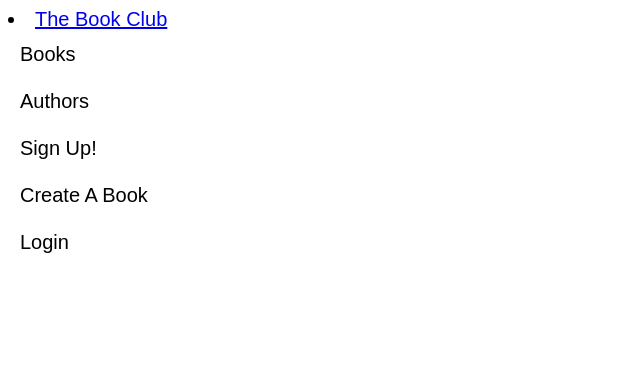
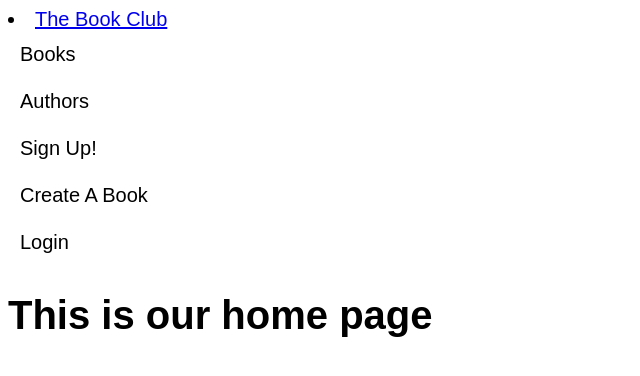
Before and after one commit to cjuanito797/TheBookClub, a Django app: page / in a window 1280 px wide. Shown: the top 376 px of the page, without its empty margins (0-640 px from the left). Run offline with Django 4.2, Linux system fonts and the light colour scheme.

Commit message:
Update home.html

```diff
--- a/library/templates/home.html
+++ b/library/templates/home.html
@@ -7,7 +7,10 @@
 
 </head>
 <body>
-    <li><a href="{% url 'library:home' %}">The Book Club</a></li>
+<div id="homeBanner">
+        <li><a href="{% url 'library:home' %}">The Book Club</a></li>
+
+</div>
 
     {% block sidebar %}
 <div class="row">
@@ -24,6 +27,7 @@
 {% endblock %}
 
   {% block content %}
+      <h1>This is our home page</h1>
 
   {% endblock %}
 </body>
```
